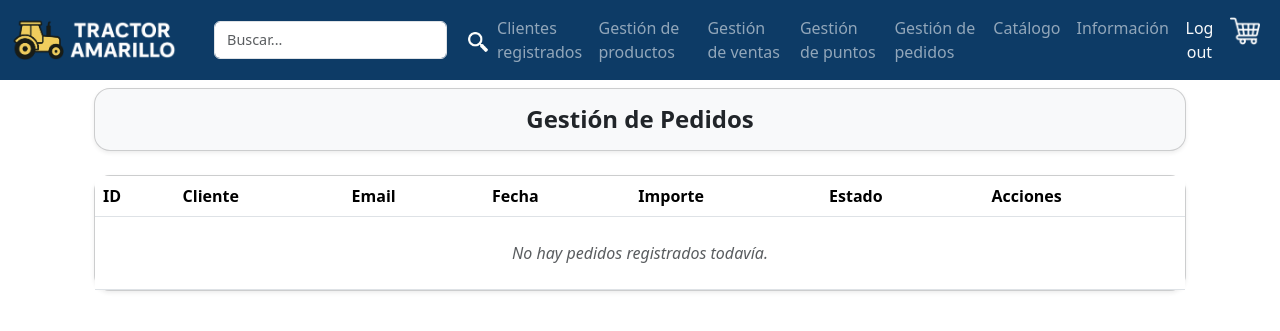
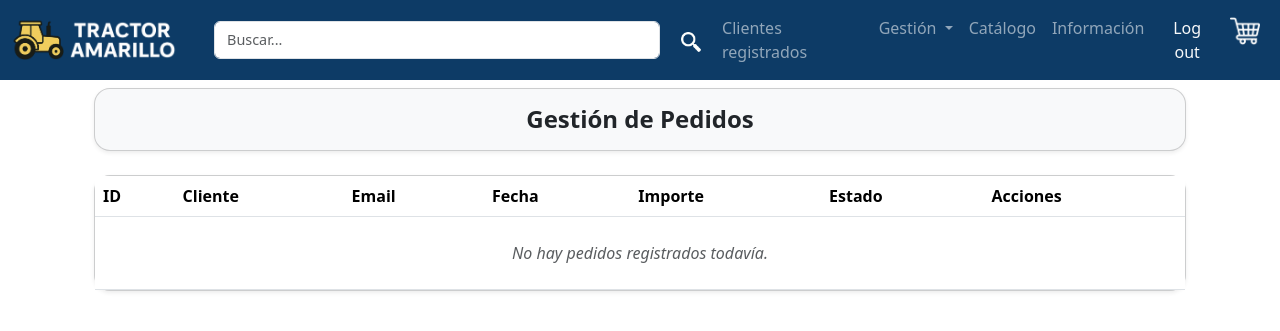
Before and after one commit to Cristinafernandezchica/tienda-virtual, a Django app: page /cesta/pedidos_admin/ in a window 1280 px wide. Shown: the top 331 px of the page. Run offline with Django 5.2, Linux system fonts and the light colour scheme; the visitor is signed in with stand-in values (Sample User, id 1); data comes from the database, SQL or seed files in the repository; data that the repository does not hold is empty.

Commit message:
feat(base): improve admin navigation and search bar
- add dropdown menu for admin management links
- increase max-width of search bar for better usability

```diff
--- a/templates/base.html
+++ b/templates/base.html
@@ -12,12 +12,13 @@
     <style>
         /* Clase para la barra de búsqueda más pequeña para administradores */
         .search-bar-small {
-            max-width: 275px;
+            max-width: 500px;
         }
 
         /* Clase por defecto para otros usuarios */
         .search-bar-normal {
             /* Mantiene el tamaño actual */
+            max-width: 800px;
         }
     </style>
 </head>
@@ -49,22 +50,22 @@
                 <ul class="navbar-nav ms-auto">
                     <!-- Enlaces administrador -->
                     {% if user.is_authenticated and user.rol == 'ADMIN' or user.is_superuser %}
-                        <li class="nav-item">
+                    <li class="nav-item">
                             <a class="nav-link" href="{% url 'usuarios:lista_clientes' %}">Clientes registrados</a>
-                        </li>
-                        <li class="nav-item">
-                            <a class="nav-link" href="{% url 'productos:gestion_productos' %}">Gestión de productos</a>
-                        </li>
-                        <li class="nav-item">
-                            <a class="nav-link" href="{% url 'productos:gestion_ventas' %}">Gestión de ventas</a>
-                        </li>
-                        <li class="nav-item">
-                            <a class="nav-link" href="{% url 'usuarios:gestion_puntos' %}">Gestión de puntos</a>
-                        </li>
-                        <li class="nav-item">
-                            <a class="nav-link" href="{% url 'cesta:lista_pedidos_admin' %}">Gestión de pedidos</a>
-                        </li>
+                    </li>
+                    <li class="nav-item dropdown">
+                        <a class="nav-link dropdown-toggle" href="#" id="gestionDropdown" role="button" data-bs-toggle="dropdown" aria-expanded="false">
+                            Gestión
+                        </a>
+                        <ul class="dropdown-menu" aria-labelledby="gestionDropdown">
+                            <li><a class="dropdown-item" href="{% url 'productos:gestion_productos' %}">Gestión de productos</a></li>
+                            <li><a class="dropdown-item" href="{% url 'productos:gestion_ventas' %}">Gestión de ventas</a></li>
+                            <li><a class="dropdown-item" href="{% url 'usuarios:gestion_puntos' %}">Gestión de puntos</a></li>
+                            <li><a class="dropdown-item" href="{% url 'cesta:lista_pedidos_admin' %}">Gestión de pedidos</a></li>
+                        </ul>
+                    </li>
                     {% endif %}
+
                     <!-- Enlaces comunes -->
                     <li class="nav-item"><a class="nav-link" href="/catalogo/">Catálogo</a></li>
                     <li class="nav-item"><a class="nav-link" href="{% url 'company_info' %}">Información</a></li>
```
